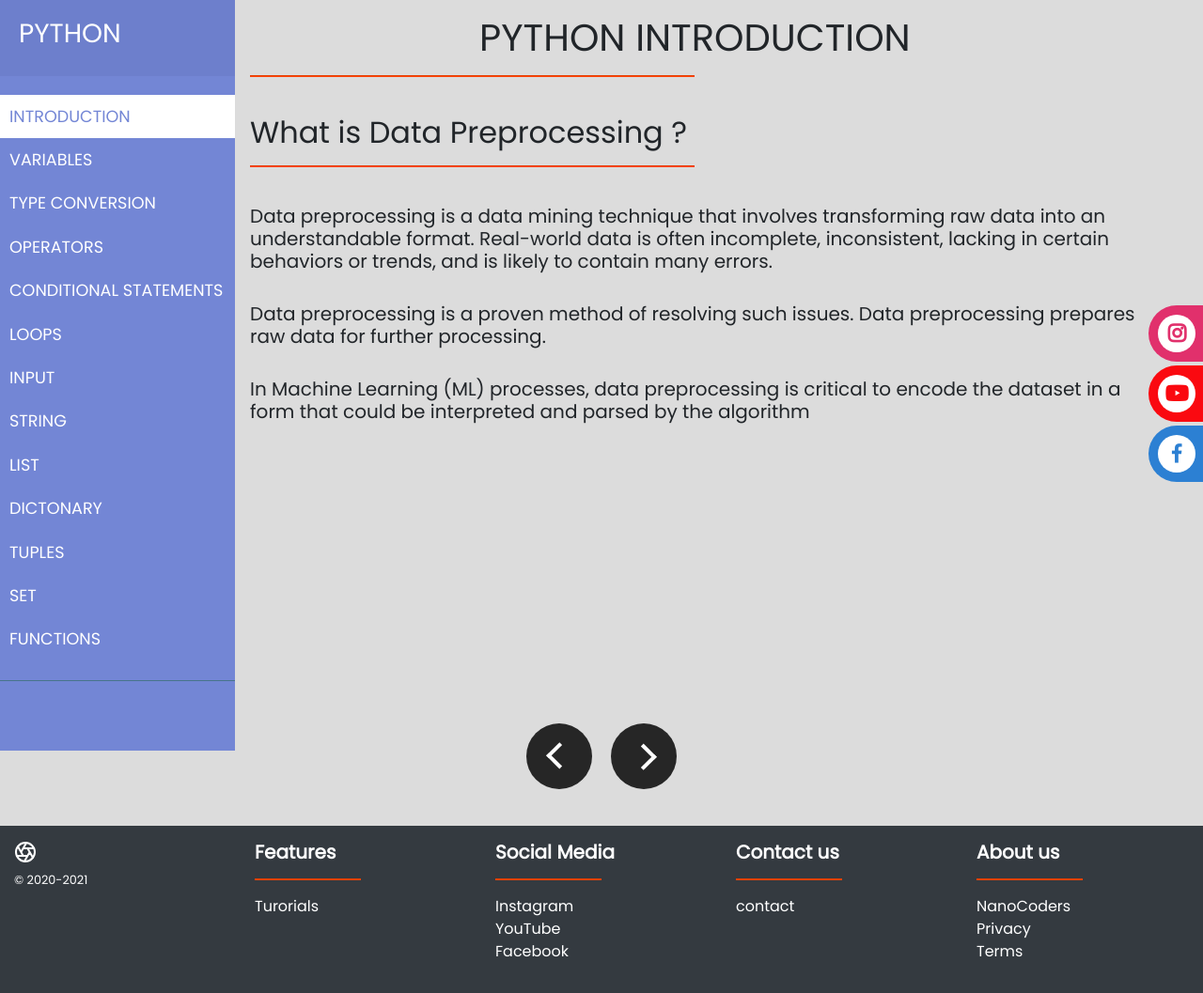
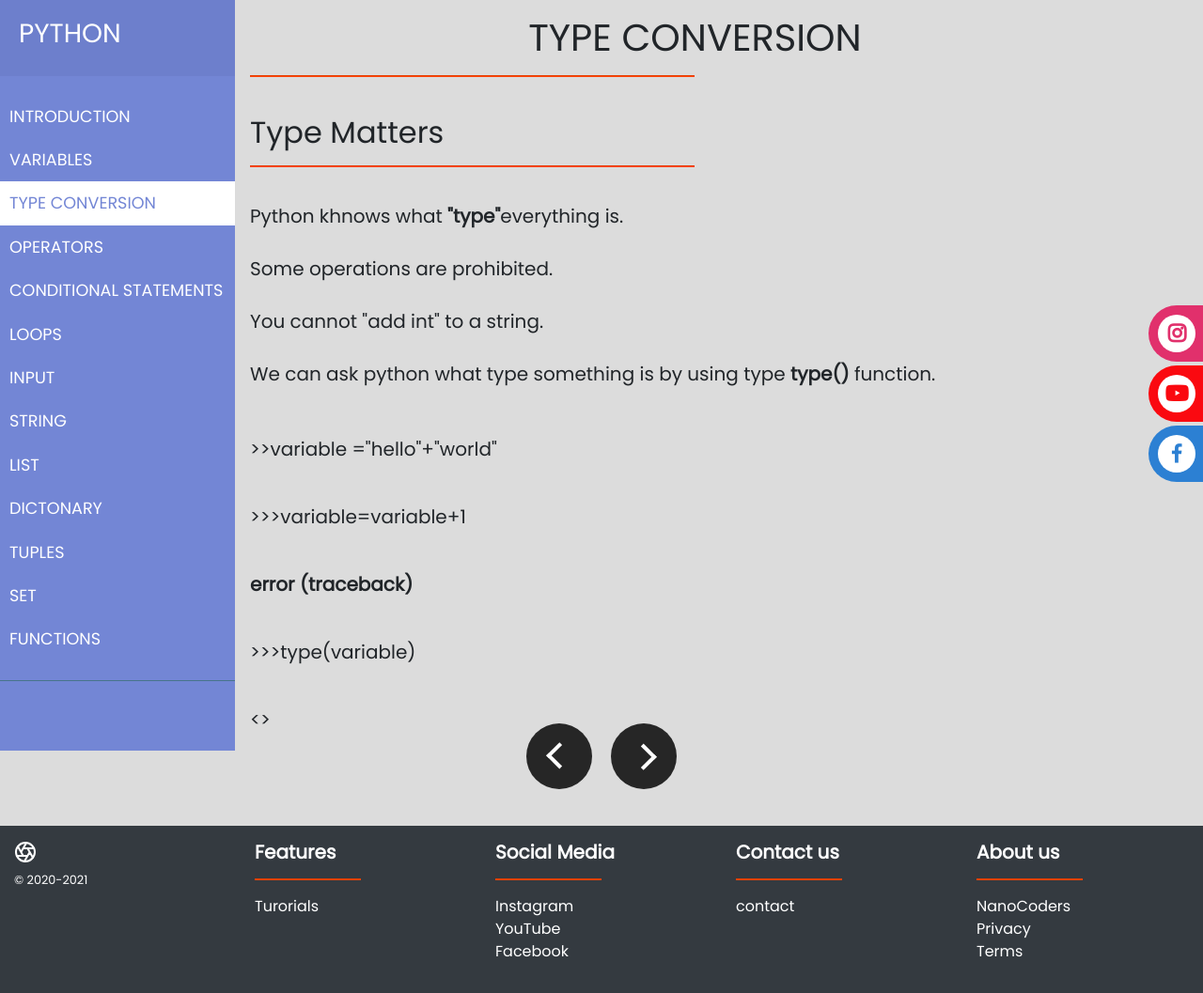
Before and after one commit to codersatyam/nano-coders, a Django app: page /query/ptype in a window 1280 px wide. Shown: the part 77-1134 px from the top of the page at 94% size. Run offline with Django 3.2, Linux system fonts and the light colour scheme; some libraries are stand-ins or nearby versions.

Commit message:
content in python

```diff
--- a/templates/courses/python/typeconversion.html
+++ b/templates/courses/python/typeconversion.html
@@ -181,13 +181,13 @@ div.content {
       <h3>PYTHON</h3>
     </div>
     <ul class="lisst-unstyled components">
-      <li class="active">
+      <li class="">
         <a href="/query/introduction">INTRODUCTION </a>
       </li>
       <li class="">
         <a href="/query/pvariable">VARIABLES</a>
       </li>
-      <li class="">
+      <li class="active">
         <a href="/query/ptype">TYPE CONVERSION</a>
       </li>
       <li class="">
@@ -233,17 +233,36 @@ div.content {
     </div>
   </nav>
 <!-- <img src="{% static 'images/Dirty Data.png' %}"> -->
-<center><h1><heading>PYTHON INTRODUCTION<heading></h1></center>
+<center><h1><heading> TYPE CONVERSION<heading></h1></center>
 <hr>
 <br>
-<h2>What is Data Preprocessing ?</h2>
+<h2>Type Matters</h2>
 <hr>
 <br>
-<h5>Data preprocessing is a data mining technique that involves transforming raw data into an understandable format. Real-world data is often incomplete, inconsistent, lacking in certain behaviors or trends, and is likely to contain many errors.</h5>
+<ul>
+<li><h5>Python khnows what <b>"type"</b>everything is.</h5></li>
 <br>
-<h5>Data preprocessing is a proven method of resolving such issues. Data preprocessing prepares raw data for further processing.</h5>
+<li><h5>Some operations are prohibited.<h5></li>
 <br>
-<h5>In Machine Learning (ML) processes, data preprocessing is critical to encode the dataset in a form that could be interpreted and parsed by the algorithm</h5>
+<li>
+<h5>You cannot "add int" to a string.</h5><li>
+<br>
+<li><h5>We can ask python what type something is by using type <b>type()</b> function.</h5></li>
+</ul>
+<br>
+<p><pre><h5>>>variable ="hello"+"world"
+<br>
+>>>variable=variable+1
+<br>
+<b>error (traceback)</b>
+<br>
+>>>type(variable)
+<br>
+<<class "str">>
+<br>
+</h5></pre></p>
+
+
 </div>
 
 
```
